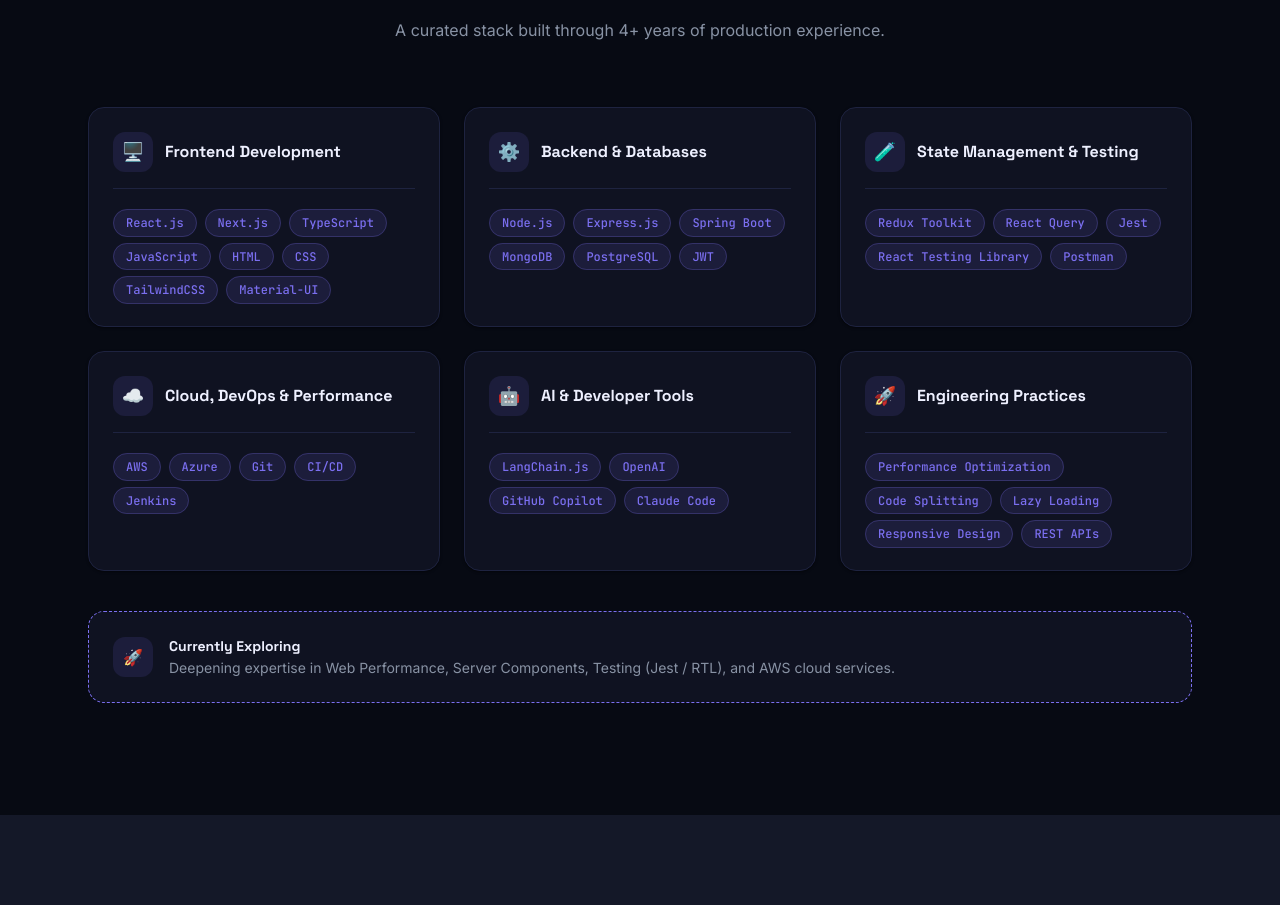
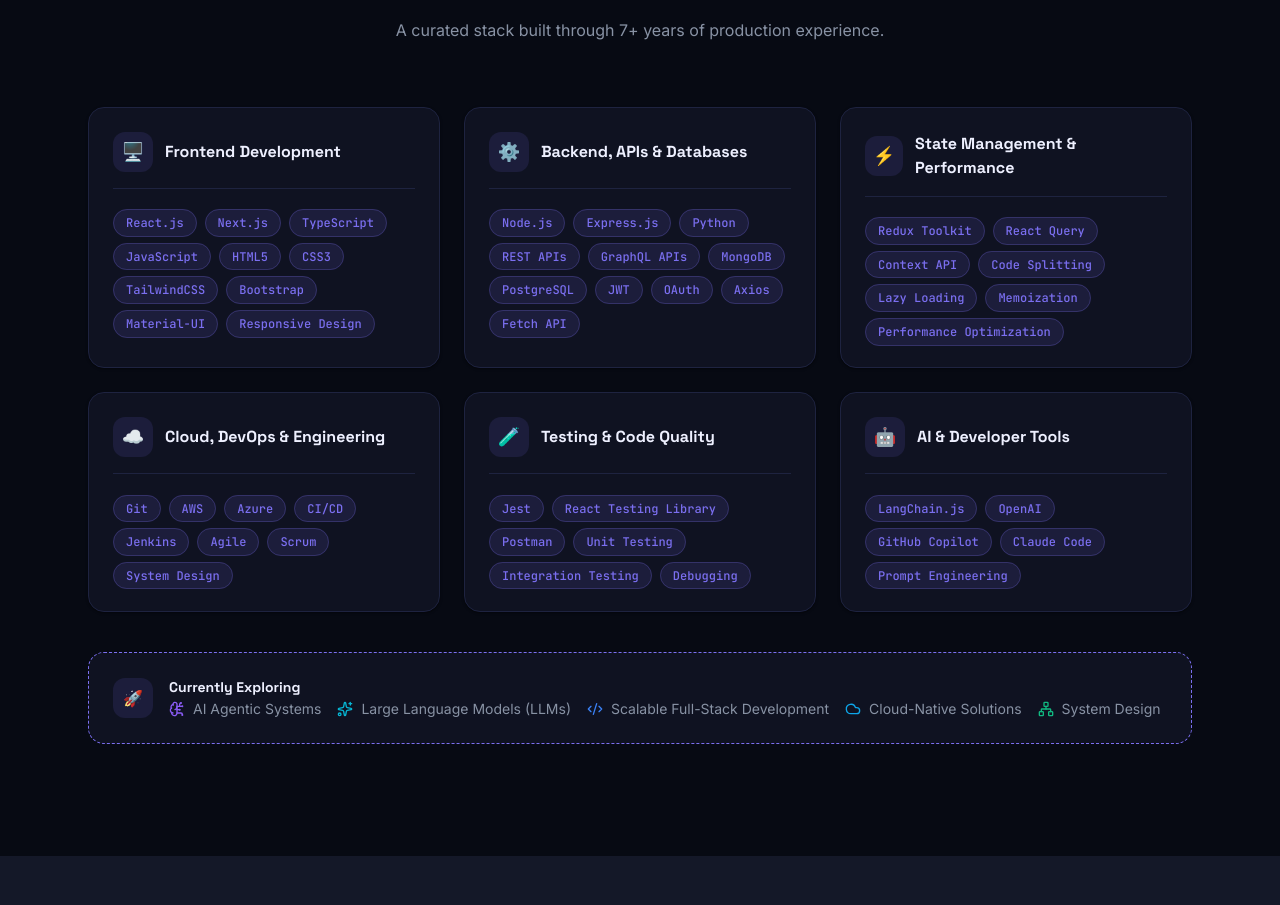
Before and after one commit to arunpanigrahi93/New_Portfolio, a Next.js app: page / in a window 1280 px wide. Shown: the part 4640-5545 px from the top of the page. Built offline with nearby package versions, Linux system fonts and the light colour scheme.

Commit message:
skill section modifications

```diff
--- a/components/sections/Skills.tsx
+++ b/components/sections/Skills.tsx
@@ -2,6 +2,7 @@
 import { useScrollReveal } from "@/hooks/useScrollReveal";
 import SectionTitle from "@/components/ui/SectionTitle";
 import { skillCategories } from "@/data/portfolio";
+import { BrainCircuit, Sparkles, Code2, Cloud, Network } from "lucide-react";
 
 export default function Skills() {
   const { ref, isVisible } = useScrollReveal();
@@ -17,7 +18,7 @@
           <SectionTitle
             eyebrow="Technology Suite"
             title="Tools I work with"
-            subtitle="A curated stack built through 4+ years of production experience."
+            subtitle="A curated stack built through 7+ years of production experience."
             align="center"
           />
         </div>
@@ -93,9 +94,24 @@
             >
               Currently Exploring
             </p>
-            <p className="text-sm mt-0.5" style={{ color: "var(--muted)" }}>
-              Deepening expertise in Web Performance, Server Components, Testing
-              (Jest / RTL), and AWS cloud services.
+            <p
+              className="text-sm mt-0.5 flex flex-wrap items-center gap-2"
+              style={{ color: "var(--muted)" }}
+            >
+              <BrainCircuit className="h-4 w-4 text-violet-500" />
+              <span>AI Agentic Systems</span>
+
+              <Sparkles className="h-4 w-4 text-cyan-500 ml-2" />
+              <span>Large Language Models (LLMs)</span>
+
+              <Code2 className="h-4 w-4 text-blue-500 ml-2" />
+              <span>Scalable Full-Stack Development</span>
+
+              <Cloud className="h-4 w-4 text-sky-500 ml-2" />
+              <span>Cloud-Native Solutions</span>
+
+              <Network className="h-4 w-4 text-emerald-500 ml-2" />
+              <span>System Design</span>
             </p>
           </div>
         </div>
--- a/data/portfolio.ts
+++ b/data/portfolio.ts
@@ -173,44 +173,68 @@
 			"Next.js",
 			"TypeScript",
 			"JavaScript",
-			"HTML",
-			"CSS",
+			"HTML5",
+			"CSS3",
 			"TailwindCSS",
+      "Bootstrap",
 			"Material-UI",
+			"Responsive Design"
 		],
 	},
 	{
-		category: "Backend & Databases",
+		category: "Backend, APIs & Databases",
 		icon: "⚙️",
 		skills: [
 			"Node.js",
 			"Express.js",
-			"Spring Boot",
+			"Python",
+			"REST APIs",
+      "GraphQL APIs",
 			"MongoDB",
 			"PostgreSQL",
 			"JWT",
+			"OAuth",
+			"Axios",
+			"Fetch API",
 		],
 	},
 	{
-		category: "State Management & Testing",
-		icon: "🧪",
+		category: "State Management & Performance",
+		icon: "⚡",
 		skills: [
 			"Redux Toolkit",
 			"React Query",
+			"Context API",
+			"Code Splitting",
+			"Lazy Loading",
+			"Memoization",
+			"Performance Optimization",
+		],
+	},
+	{
+		category: "Cloud, DevOps & Engineering",
+		icon: "☁️",
+		skills: [
+			"Git",
+			"AWS",
+			"Azure",
+			"CI/CD",
+			"Jenkins",
+			"Agile",
+			"Scrum",
+			"System Design",
+		],
+	},
+	{
+		category: "Testing & Code Quality",
+		icon: "🧪",
+		skills: [
 			"Jest",
 			"React Testing Library",
 			"Postman",
-		],
-	},
-	{
-		category: "Cloud, DevOps & Performance",
-		icon: "☁️",
-		skills: [
-			"AWS",
-			"Azure",
-			"Git",
-			"CI/CD",
-			"Jenkins",
+			"Unit Testing",
+			"Integration Testing",
+			"Debugging"
 		],
 	},
 	{
@@ -221,21 +245,10 @@
 			"OpenAI",
 			"GitHub Copilot",
 			"Claude Code",
-		],
-	},
-	{
-		category: "Engineering Practices",
-		icon: "🚀",
-		skills: [
-			"Performance Optimization",
-			"Code Splitting",
-			"Lazy Loading",
-			"Responsive Design",
-			"REST APIs",
+			"Prompt Engineering",
 		],
 	},
 ];
-
 export const projects: Project[] = [
 	{
 		id: "Food App",
--- a/package.json
+++ b/package.json
@@ -9,10 +9,11 @@
     "lint": "next lint"
   },
   "dependencies": {
+    "lucide-react": "^1.24.0",
     "next": "^15.3.3",
+    "next-themes": "^0.4.6",
     "react": "^19.0.0",
-    "react-dom": "^19.0.0",
-    "next-themes": "^0.4.6"
+    "react-dom": "^19.0.0"
   },
   "devDependencies": {
     "@types/node": "^22.0.0",
```
Also changed, not shown: 1 other file (tests, documents, lock files or other folders).
